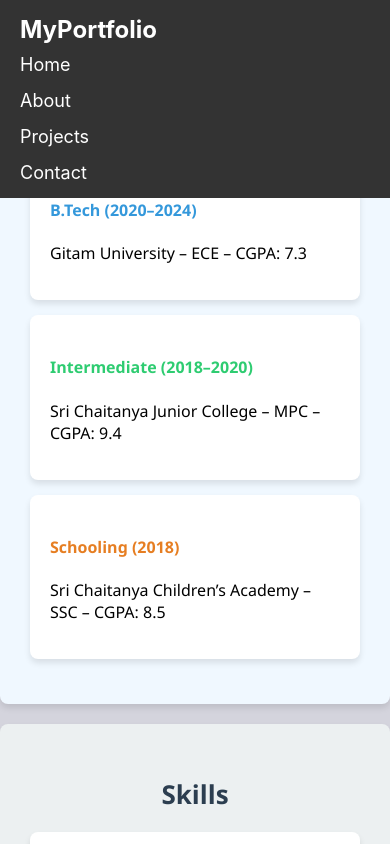
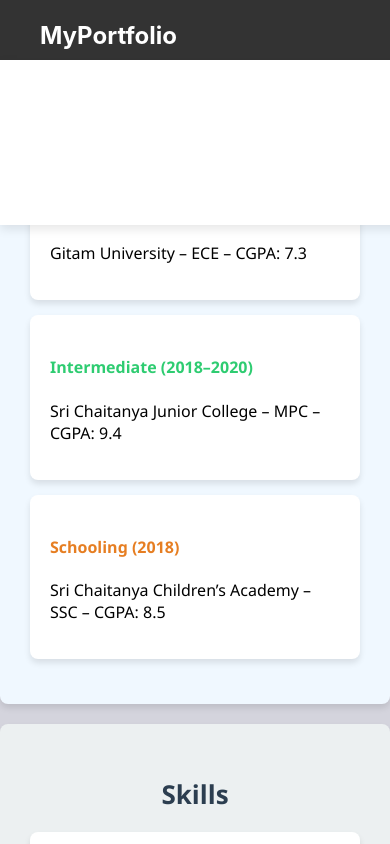
Before and after one commit to kalkhi/portfolio-project, a React (Create React App) app: page /portfolio-project/about in a window 390 px wide. Shown: the top 844 px of the page. Built offline with nearby package versions, Linux system fonts and the light colour scheme.

Commit message:
Update Navbar.css for responsive mobile view

```diff
--- a/src/Navbar.css
+++ b/src/Navbar.css
@@ -40,21 +40,23 @@
 
 /* ✅ Mobile responsive changes */
 @media screen and (max-width: 768px) {
-  .navbar {
+
+
+  .nav-links {
+    display: none;
     flex-direction: column;
-    align-items: flex-start;
-    padding: 15px 20px;
-    height: auto;
+    position: absolute;
+    top: 60px; /* below navbar */
+    left: 0;
+    width: 100%;
+    background-color: #fff;
+    padding: 20px;
+    gap: 15px;
+    box-shadow: 0 4px 10px rgba(0, 0, 0, 0.1);
   }
 
-  .nav-links {
-    flex-direction: column;
-    width: 100%;
-    gap: 15px;
-    margin-top: 10px;
-  }
-
-  .nav-links li a {
-    font-size: 18px;
+  /* Show nav on hover of navbar */
+  .navbar:hover .nav-links {
+    display: flex;
   }
 }
```
